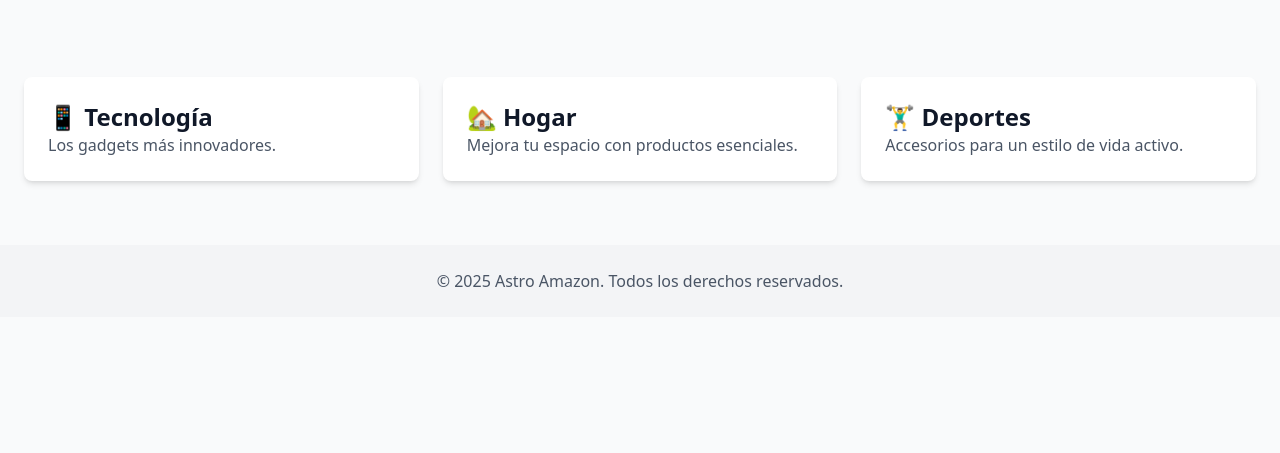
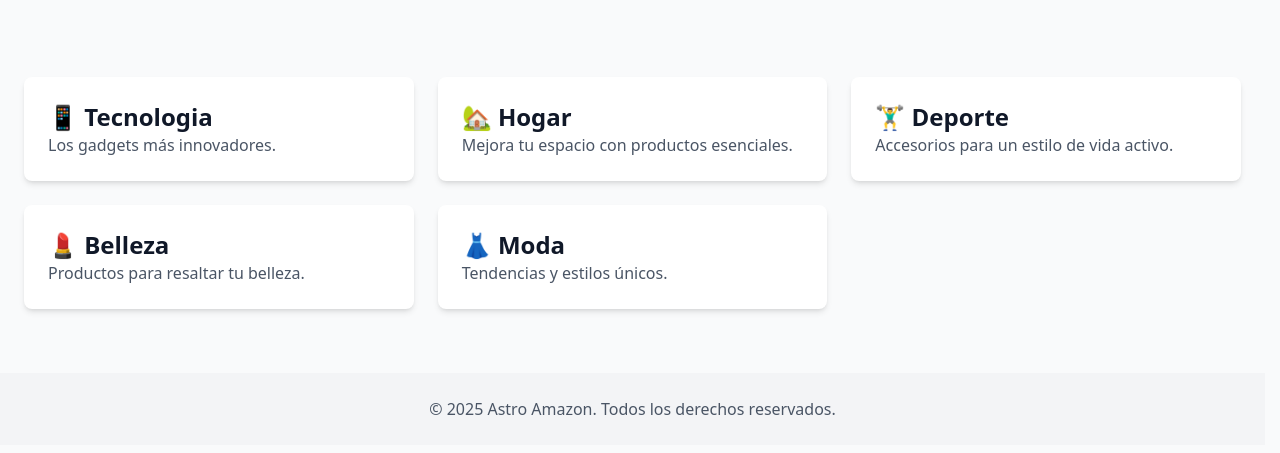
Before and after one commit to jkmh-dev/test-astro, an Astro site: page / in a window 1280 px wide. Shown: the part 219-672 px from the top of the page. Built offline with nearby package versions, Linux system fonts and the light colour scheme; Astro itself is replaced by a stand-in of ours.

Commit message:
Scrollbar mejorado

```diff
--- a/src/pages/index.astro
+++ b/src/pages/index.astro
@@ -1,24 +1,29 @@
 ---
 import Layout from "../layouts/Layout.astro";
+
+// 🔹 Definir las categorías en un solo lugar
+const categorias = [
+  { nombre: "tecnologia", icono: "📱", descripcion: "Los gadgets más innovadores." },
+  { nombre: "hogar", icono: "🏡", descripcion: "Mejora tu espacio con productos esenciales." },
+  { nombre: "deporte", icono: "🏋️‍♂️", descripcion: "Accesorios para un estilo de vida activo." },
+  { nombre: "belleza", icono: "💄", descripcion: "Productos para resaltar tu belleza." },
+  { nombre: "moda", icono: "👗", descripcion: "Tendencias y estilos únicos." }
+];
 ---
+
 <Layout title="Inicio">
   <section class="text-center py-10">
     <h1 class="text-5xl font-bold text-blue-600">Bienvenido a Astro Amazon</h1>
     <p class="text-lg text-gray-600 mt-4">Descubre los mejores productos con nuestras recomendaciones.</p>
   </section>
 
+  <!-- 🔹 Generación dinámica de categorías -->
   <section class="grid grid-cols-1 md:grid-cols-2 lg:grid-cols-3 gap-6 mt-10">
-    <a href="/categorias/tecnologia" class="block p-6 bg-white rounded-lg shadow-md hover:shadow-lg transition">
-      <h2 class="text-2xl font-semibold text-gray-900">📱 Tecnología</h2>
-      <p class="text-gray-600">Los gadgets más innovadores.</p>
-    </a>
-    <a href="/categorias/hogar" class="block p-6 bg-white rounded-lg shadow-md hover:shadow-lg transition">
-      <h2 class="text-2xl font-semibold text-gray-900">🏡 Hogar</h2>
-      <p class="text-gray-600">Mejora tu espacio con productos esenciales.</p>
-    </a>
-    <a href="/categorias/deporte" class="block p-6 bg-white rounded-lg shadow-md hover:shadow-lg transition">
-      <h2 class="text-2xl font-semibold text-gray-900">🏋️‍♂️ Deportes</h2>
-      <p class="text-gray-600">Accesorios para un estilo de vida activo.</p>
-    </a>
+    {categorias.map((categoria) => (
+      <a href={`/categorias/${categoria.nombre}`} class="block p-6 bg-white rounded-lg shadow-md hover:shadow-lg transition">
+        <h2 class="text-2xl font-semibold text-gray-900">{categoria.icono} {categoria.nombre.charAt(0).toUpperCase() + categoria.nombre.slice(1)}</h2>
+        <p class="text-gray-600">{categoria.descripcion}</p>
+      </a>
+    ))}
   </section>
 </Layout>
--- a/src/pages/test.astro
+++ /dev/null
@@ -1,7 +0,0 @@
----
-import Layout from "../layouts/Layout.astro";
----
-<Layout tittle="contact">
-  <h1 class="text-3xl font-bold">¡Bienvenido a Astro! 🌟</h1>
-  <p>Este es un sitio web con un Navbar global.</p>
-</Layout>
--- a/src/styles/global.css
+++ b/src/styles/global.css
@@ -1 +1,5 @@
 @import "tailwindcss";
+
+html {
+  scrollbar-gutter: stable;
+}
```
